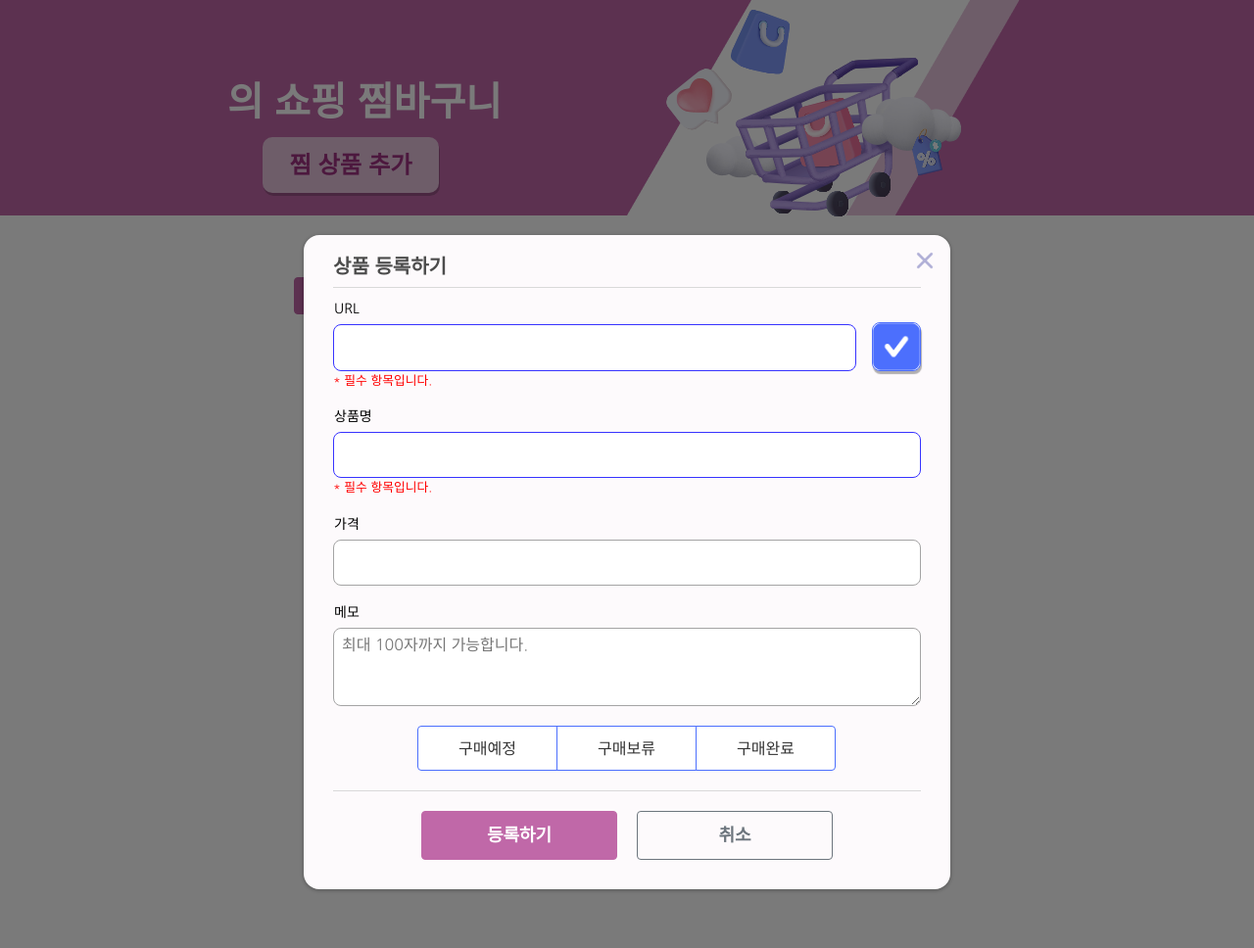
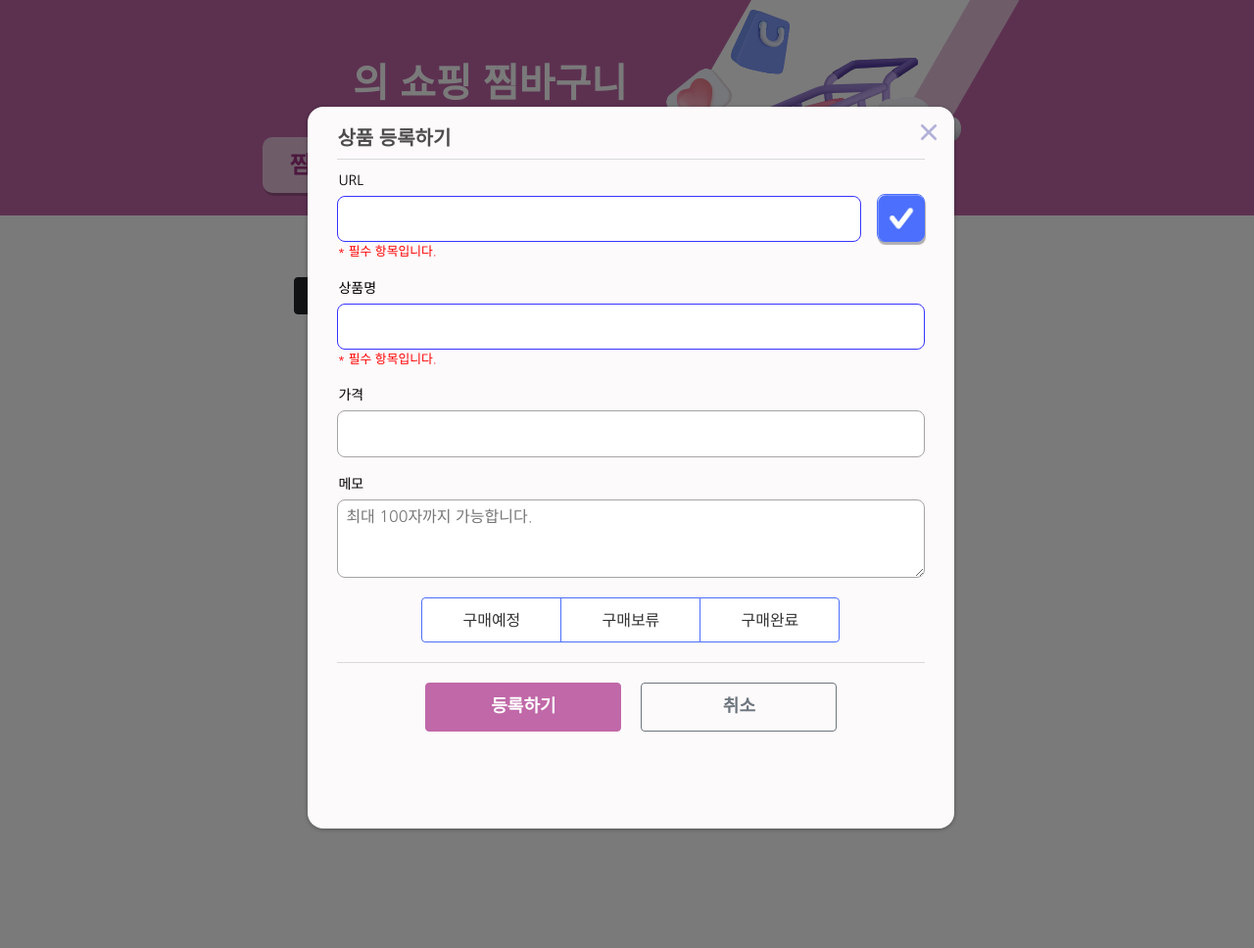
Before and after one commit to makingChallenge-15-Advanced-1/shopping-wish-list, a Flask app: page /index in a window 1280 px wide, after a click on "찜 상품 추가". Shown: the whole page at 98% size. Run offline with Flask 2, Linux system fonts and the light colour scheme; data that the repository does not hold is empty; some libraries are stand-ins or nearby versions.

Commit message:
STYLE CSS 로그인 생성에 맞춘 수정

```diff
--- a/static/style.css
+++ b/static/style.css
@@ -40,12 +40,12 @@ html { font-size:13px;
     align-items: center;
     justify-content: center;
 
-    margin-bottom: 100px;
+    margin-bottom: 3rem;
 }
 
 .mytitle>h1>b {
-    top: 80px;
-    right: 60%;
+    top: 3.8rem;
+    right: 50%;
     position: absolute;
 }
 
@@ -289,6 +289,27 @@ top-menu>ul>li.to-buy>a:after,
     transition: all .3s;
 }
 
+.mytitle .btn-logout {
+    position: absolute;
+    top: 1rem;
+    left: 85%;
+    color: #fff;
+    border: 1px solid #fff;
+    font-size: 14px;
+    background-color: #C068A8;
+    box-shadow: none;
+    padding: 4px 0;
+    width: 6rem;
+}
+.mytitle .btn-logout:active {
+    position: absolute;
+    top: 1rem;
+    left: 85%;
+    color: #C068A8;
+    border: 1px solid #C068A8;
+    background-color: #ffffff;
+}
+
 .mytitle>.top-menu>ul>li>a:hover:after {
     width: 50%
 }
@@ -316,6 +337,7 @@ top-menu>ul>li.to-buy>a:after,
     min-width: 180px !important;
     max-height: 500px;
     min-height: 500px;
+    margin-top: 2.8rem;
 }
 
 .mycards .card-img-top {
@@ -476,17 +498,18 @@ top-menu>ul>li.to-buy>a:after,
 .mypost, .mymodifier {
     width: 100%;
     max-width: 600px;
-    left: calc(50% - 330px);
+    left: calc(48% - 300px);
     padding: 30px;
-    box-shadow: 0px 1px 4px rgb(0, 0, 0, 0.3);
+    box-shadow: 0px 1px 4px rgb(0 0 0 / 30%);
     display: none;
     position: absolute;
-    top: 240px;
+    top: 6.8rem;
     z-index: 1000;
     box-sizing: content-box;
     background-color: #FDFAFC;
     border-radius: 1rem;
     animation: swal2-show .3s;
+    height: 70vh;
 }
 
 .mymodifier>.card-title,
@@ -654,7 +677,8 @@ top-menu>ul>li.to-buy>a:after,
     margin: 10px auto 15px auto;
 }
 
-.btn-dark {
+.mymodifier .btn-dark,
+.mypost .btn-dark {
     color: #ffffff;
     background-color: #C068A8 !important;
     border-color: #C068A8 !important;
```
